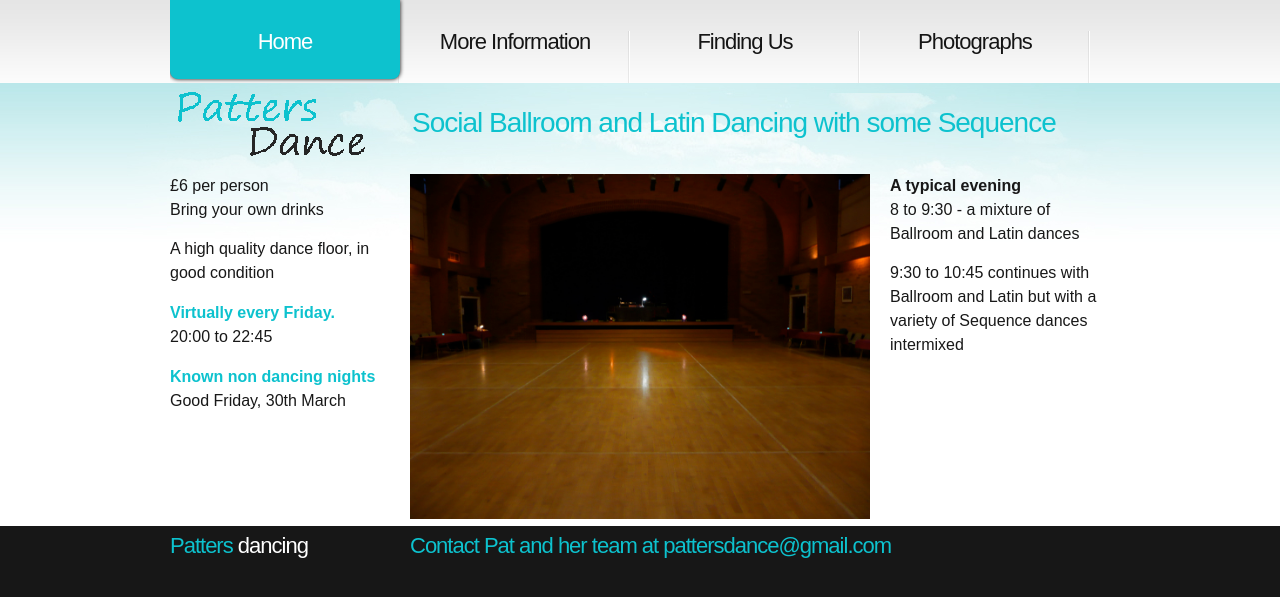
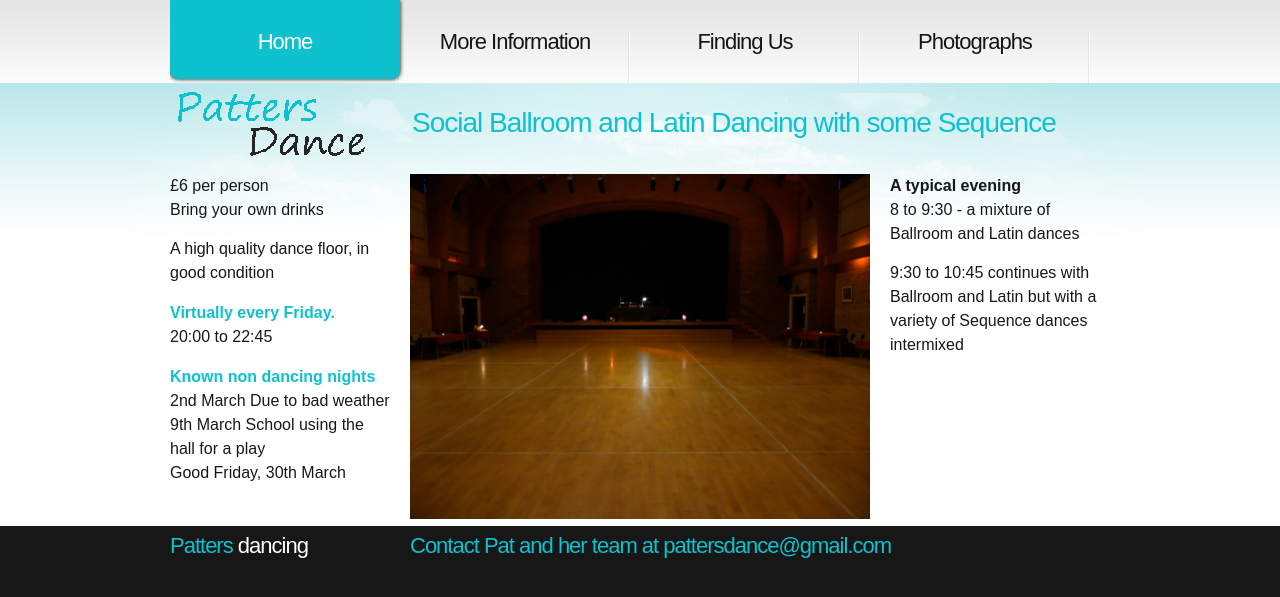
Before and after one commit to ramsayd/patters, a Jekyll site: the page built from 00_index.md, in a window 1280 px wide. Shown: the top 597 px of the page. Built offline with Jekyll 4.4.1, drawn with Linux system fonts in a browser that asks for light colours.

Commit message:
Update 00_index.md

```diff
--- a/00_index.md
+++ b/00_index.md
@@ -13,6 +13,8 @@ permalink: "index.html"
       <dt class="heading-text">Virtually every Friday.</dt>
       <dt>20:00 to 22:45</dt>
       <dt class="heading-text non-dancing">Known non dancing nights</dt>
+      <dt> 2nd March Due to bad weather</dt>
+      <dt> 9th March School using the hall for a play</dt>
             <dt> Good Friday, 30th March</dt>
     </dl>
   </dl>
```
